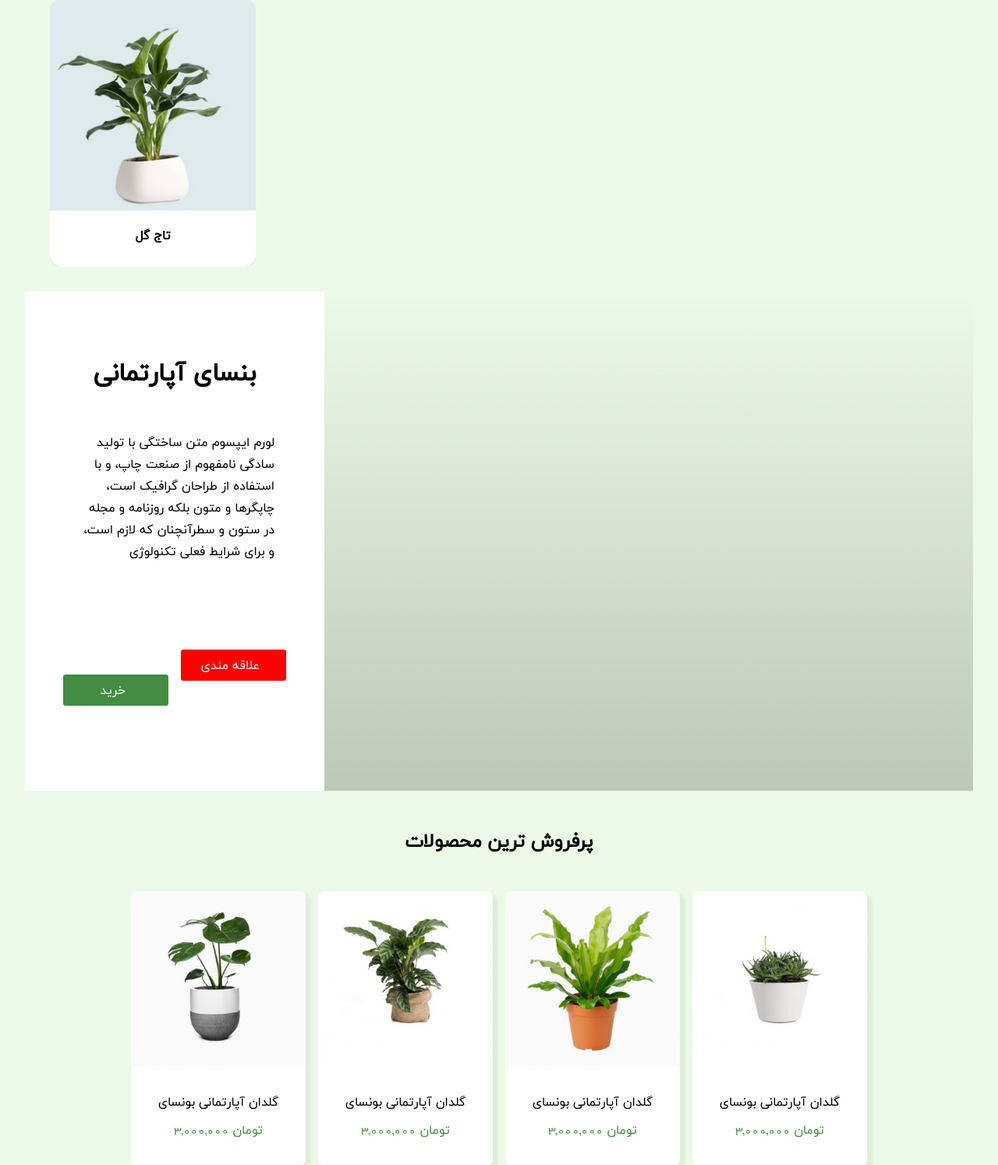
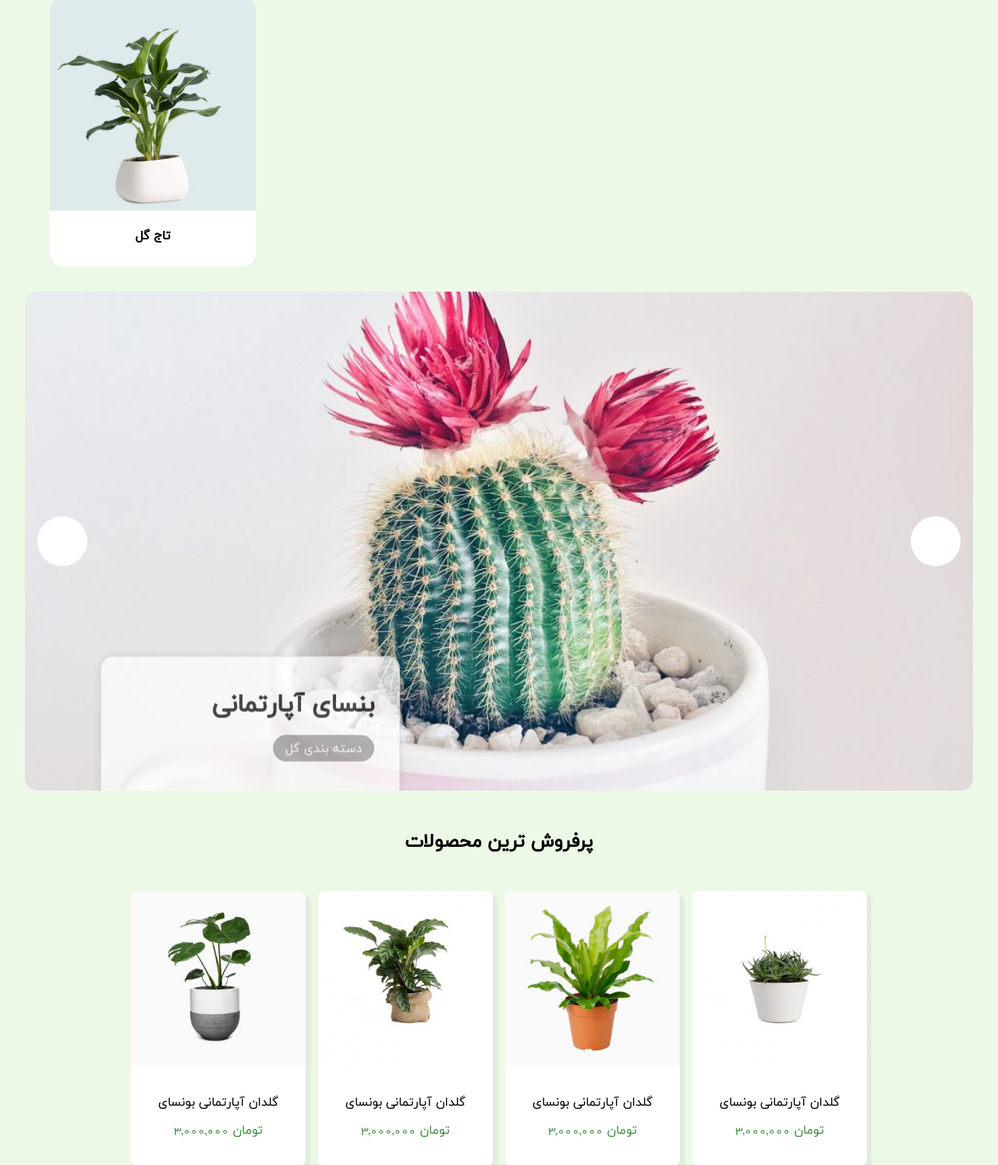
Before and after one commit to mahdikamaly/Ghol-Foroshi, a PHP site: page /html/main-page.html in a window 1280 px wide. Shown: the part 1678-3172 px from the top of the page at 78% size. Run offline with PHP 8.4, Linux system fonts and the light colour scheme; some libraries are stand-ins or nearby versions.

Commit message:
Main Page Slider Added

```diff
--- a/css/index.css
+++ b/css/index.css
@@ -417,64 +417,142 @@ body iconify-icon {
   flex-direction: column;
   overflow: hidden;
 }
-.wrapper .todays-product .parallax-window {
+.wrapper .todays-product .slick-slider {
+  position: relative !important;
+}
+.wrapper .todays-product .slick-arrow {
+  font-size: 3em;
+  width: 4rem;
+  height: 4rem;
+  z-index: 1;
+  position: absolute;
+  cursor: pointer;
+}
+.wrapper .todays-product .slick-arrow:first-child {
+  display: flex;
+  align-items: center;
+  justify-content: center;
+  left: 1rem;
+  background-color: white;
+  border-radius: 50%;
+}
+.wrapper .todays-product .slick-arrow:last-child {
+  display: flex;
+  align-items: center;
+  justify-content: center;
+  right: 1rem;
+  background-color: white;
+  border-radius: 50%;
+}
+.wrapper .todays-product .slide {
+  position: relative;
+}
+.wrapper .todays-product .slide:hover .slide-body {
+  transform: translateY(0);
+  opacity: 1;
+}
+.wrapper .todays-product .slide-header img {
+  width: 100%;
   height: 40rem;
-  background: linear-gradient(180deg, transparent 0%, rgba(0, 0, 0, 0.2) 100%);
-}
-.wrapper .todays-product .title {
+  border-radius: 1rem;
+  -o-object-fit: cover;
+     object-fit: cover;
+}
+.wrapper .todays-product .slide-body {
   position: absolute;
   width: 24rem;
-  top: 0;
+  bottom: 0;
+  left: 8%;
+  display: flex;
+  align-items: flex-end;
+  justify-content: start;
+  flex-direction: column;
+  gap: 1rem;
+  opacity: 1;
+  background-color: rgba(0, 0, 0, 0.1);
+  border-radius: 1rem 1rem 0 0;
+  border: rgba(0, 0, 0, 0.1) 0.1rem solid;
+  box-shadow: 0 0 0.5rem 0.1rem rgba(0, 0, 0, 0.1);
+  border-bottom: none;
+  -webkit-backdrop-filter: blur(1);
+          backdrop-filter: blur(1);
+  color: white;
+  padding: 2em;
   background-color: rgb(255, 255, 255);
-  display: flex;
-  align-items: center;
-  justify-content: center;
-  flex-direction: column;
-  padding: 2em;
-  transform: translateY(100%);
-  -webkit-animation: slidesAnimation 1s forwards;
-          animation: slidesAnimation 1s forwards;
-  gap: 1rem;
-  opacity: 0;
-  height: 100%;
-}
-.wrapper .todays-product .title .title-header {
+  color: black;
+  transition: all 0.7s ease;
+  transform: translateY(60%);
+  opacity: 0.7;
+}
+.wrapper .todays-product .slide-body .category {
+  align-self: flex-end;
+}
+.wrapper .todays-product .slide-body .category a {
+  color: white;
+  background-color: rgba(0, 0, 0, 0.4);
+  padding: 0.2em 1em;
+  border-radius: 100rem;
+  color: white;
+}
+.wrapper .todays-product .slide-body .header {
   font-size: 2rem;
   font-weight: bold;
 }
-.wrapper .todays-product .title .title-body {
-  padding: 2em;
+.wrapper .todays-product .slide-body .body {
+  display: flex;
+  flex-direction: column;
+  align-items: flex-end;
   text-align: right;
-}
-.wrapper .todays-product .title .title-buttons {
-  display: flex;
-  justify-content: center;
-  align-items: center;
-  padding: 2em;
-  gap: 1rem;
-}
-.wrapper .todays-product .title .title-buttons a {
+  margin-top: 2rem;
+  margin: 0 -2em;
+  padding: 2em;
+  max-height: 10rem;
+  overflow: auto;
+}
+.wrapper .todays-product .slide-body .body .category {
+  background-color: #ffffff;
+  width: -webkit-max-content;
+  width: -moz-max-content;
+  width: max-content;
+}
+.wrapper .todays-product .slide-body .buttons {
+  display: flex;
+  justify-content: center;
+  align-items: center;
+  gap: 1rem;
+  width: 100%;
+  margin-top: 2rem;
+}
+.wrapper .todays-product .slide-body .buttons a {
   display: flex;
   flex-direction: row;
   align-items: center;
   justify-content: center;
   min-width: 15ch;
   gap: 0.5rem;
-}
-.wrapper .todays-product .title .title-buttons .shopping-cart {
-  background-color: #428d42;
+  margin: 0;
+  transition: all 0.5s ease;
+  border-radius: 0.3rem !important;
+}
+.wrapper .todays-product .slide-body .buttons .shopping-cart {
+  border: 0.1rem white solid;
   color: white;
   padding: 0.4em 1em;
   border-radius: 0.2rem;
 }
-.wrapper .todays-product .title .title-buttons .add-to-favoriote {
-  background-color: red;
+.wrapper .todays-product .slide-body .buttons .shopping-cart:hover {
+  background-color: #6bb06b;
+  color: white;
+}
+.wrapper .todays-product .slide-body .buttons .add-to-favoriote {
+  border: 0.1rem white solid;
   color: white;
   padding: 0.4em 1em;
   border-radius: 0.2rem;
 }
-.wrapper .todays-product .slide {
-  position: relative;
+.wrapper .todays-product .slide-body .buttons .add-to-favoriote:hover {
+  background-color: #c82333;
+  color: white;
 }
 .wrapper .top-sales {
   background-color: #edf9e7;
@@ -568,7 +646,8 @@ body iconify-icon {
 .wrapper .slick-prev {
   content: "12";
 }
-.wrapper .recent-products, .wrapper .category-posts {
+.wrapper .recent-products,
+.wrapper .category-posts {
   margin-top: 3rem;
   padding: 2em;
   background-color: white;
@@ -577,32 +656,38 @@ body iconify-icon {
   flex-direction: column;
   gap: 1rem;
 }
-.wrapper .recent-products .recent-products-header, .wrapper .category-posts .recent-products-header {
+.wrapper .recent-products .recent-products-header,
+.wrapper .category-posts .recent-products-header {
   text-align: center;
   font-size: 1.5rem;
   padding: 1em 1em;
   font-weight: bold;
 }
-.wrapper .recent-products .recent-products-body, .wrapper .category-posts .recent-products-body {
+.wrapper .recent-products .recent-products-body,
+.wrapper .category-posts .recent-products-body {
   width: 100%;
   padding-bottom: 2em;
 }
-.wrapper .recent-products .recent-products-body .card, .wrapper .category-posts .recent-products-body .card {
+.wrapper .recent-products .recent-products-body .card,
+.wrapper .category-posts .recent-products-body .card {
   border-radius: 0.5rem;
   margin: 0.5rem;
   transition: all ease 0.5s;
   border-radius: 0.5rem;
   overflow: hidden;
 }
-.wrapper .recent-products .recent-products-body .card .card-header, .wrapper .category-posts .recent-products-body .card .card-header {
+.wrapper .recent-products .recent-products-body .card .card-header,
+.wrapper .category-posts .recent-products-body .card .card-header {
   overflow: hidden;
 }
-.wrapper .recent-products .recent-products-body .card .card-header img, .wrapper .category-posts .recent-products-body .card .card-header img {
+.wrapper .recent-products .recent-products-body .card .card-header img,
+.wrapper .category-posts .recent-products-body .card .card-header img {
   width: 100%;
   border-radius: 0.5rem;
   transition: all 0.5s ease;
 }
-.wrapper .recent-products .recent-products-body .card .card-body, .wrapper .category-posts .recent-products-body .card .card-body {
+.wrapper .recent-products .recent-products-body .card .card-body,
+.wrapper .category-posts .recent-products-body .card .card-body {
   background-color: rgba(0, 0, 0, 0.02);
   padding: 0.4em;
   display: flex;
@@ -614,14 +699,16 @@ body iconify-icon {
   border-radius: 0 0 1rem 1rem;
   transition: all 0.5s ease;
 }
-.wrapper .recent-products .recent-products-body .card .card-body .name, .wrapper .category-posts .recent-products-body .card .card-body .name {
+.wrapper .recent-products .recent-products-body .card .card-body .name,
+.wrapper .category-posts .recent-products-body .card .card-body .name {
   text-align: center;
   font-size: 1rem;
   background-color: rgb(255, 255, 255);
   border-radius: 0 0 2rem 2rem;
   padding: 0.4em 0;
 }
-.wrapper .recent-products .recent-products-body .card .card-body .price, .wrapper .category-posts .recent-products-body .card .card-body .price {
+.wrapper .recent-products .recent-products-body .card .card-body .price,
+.wrapper .category-posts .recent-products-body .card .card-body .price {
   color: black;
   padding: 0.3em;
   font-weight: bold;
@@ -630,14 +717,16 @@ body iconify-icon {
   align-items: center;
   justify-content: center;
 }
-.wrapper .recent-products .recent-products-body .card .card-body .price span, .wrapper .category-posts .recent-products-body .card .card-body .price span {
+.wrapper .recent-products .recent-products-body .card .card-body .price span,
+.wrapper .category-posts .recent-products-body .card .card-body .price span {
   font-family: "BYekan";
   font-size: 1.4rem;
   color: black;
   padding: 0.2em 1em;
   border-radius: 0.3rem;
 }
-.wrapper .recent-products .recent-products-body .card .card-buttons, .wrapper .category-posts .recent-products-body .card .card-buttons {
+.wrapper .recent-products .recent-products-body .card .card-buttons,
+.wrapper .category-posts .recent-products-body .card .card-buttons {
   display: flex;
   flex-direction: row;
   justify-content: center;
@@ -651,7 +740,8 @@ body iconify-icon {
   overflow: hidden;
   background-color: transparent;
 }
-.wrapper .recent-products .recent-products-body .card .card-buttons a, .wrapper .category-posts .recent-products-body .card .card-buttons a {
+.wrapper .recent-products .recent-products-body .card .card-buttons a,
+.wrapper .category-posts .recent-products-body .card .card-buttons a {
   gap: 0.5rem;
   padding: 0.2em 0.5em;
   border-radius: 0.3rem;
@@ -667,33 +757,41 @@ body iconify-icon {
   height: max-content;
   margin-top: 0;
 }
-.wrapper .recent-products .recent-products-body .card .card-buttons a:first-child, .wrapper .category-posts .recent-products-body .card .card-buttons a:first-child {
+.wrapper .recent-products .recent-products-body .card .card-buttons a:first-child,
+.wrapper .category-posts .recent-products-body .card .card-buttons a:first-child {
   background-color: #6bb06b;
   color: white;
 }
-.wrapper .recent-products .recent-products-body .card .card-buttons a:last-child, .wrapper .category-posts .recent-products-body .card .card-buttons a:last-child {
+.wrapper .recent-products .recent-products-body .card .card-buttons a:last-child,
+.wrapper .category-posts .recent-products-body .card .card-buttons a:last-child {
   border: 0.1rem solid red;
   color: red;
   opacity: 0.2;
 }
-.wrapper .recent-products .recent-products-body .card:hover, .wrapper .category-posts .recent-products-body .card:hover {
-  background-color: white;
-}
-.wrapper .recent-products .recent-products-body .card:hover img, .wrapper .category-posts .recent-products-body .card:hover img {
+.wrapper .recent-products .recent-products-body .card:hover,
+.wrapper .category-posts .recent-products-body .card:hover {
+  background-color: white;
+}
+.wrapper .recent-products .recent-products-body .card:hover img,
+.wrapper .category-posts .recent-products-body .card:hover img {
   transform: scale(1.05);
 }
-.wrapper .recent-products .recent-products-body .card:hover .card-buttons, .wrapper .category-posts .recent-products-body .card:hover .card-buttons {
+.wrapper .recent-products .recent-products-body .card:hover .card-buttons,
+.wrapper .category-posts .recent-products-body .card:hover .card-buttons {
   transform: translateY(0%);
   height: 6rem;
   max-height: 9999rem;
 }
-.wrapper .recent-products .recent-products-body .card:hover .card-body, .wrapper .category-posts .recent-products-body .card:hover .card-body {
+.wrapper .recent-products .recent-products-body .card:hover .card-body,
+.wrapper .category-posts .recent-products-body .card:hover .card-body {
   background-color: #6bb06b;
 }
-.wrapper .recent-products .recent-products-body .card:hover .card-body .price, .wrapper .category-posts .recent-products-body .card:hover .card-body .price {
-  color: white;
-}
-.wrapper .recent-products .recent-products-body .card:hover .card-body .price *, .wrapper .category-posts .recent-products-body .card:hover .card-body .price * {
+.wrapper .recent-products .recent-products-body .card:hover .card-body .price,
+.wrapper .category-posts .recent-products-body .card:hover .card-body .price {
+  color: white;
+}
+.wrapper .recent-products .recent-products-body .card:hover .card-body .price *,
+.wrapper .category-posts .recent-products-body .card:hover .card-body .price * {
   color: white;
 }
 .wrapper .product-detail {
@@ -1765,20 +1863,20 @@ body iconify-icon {
 
 @-webkit-keyframes slidesAnimation {
   from {
-    transform: translateY(100%);
+    transform: translateX(-100%);
   }
   to {
-    transform: translateY(0%);
+    transform: translateX(0%);
     opacity: 1;
   }
 }
 
 @keyframes slidesAnimation {
   from {
-    transform: translateY(100%);
+    transform: translateX(-100%);
   }
   to {
-    transform: translateY(0%);
+    transform: translateX(0%);
     opacity: 1;
   }
 }/*# sourceMappingURL=index.css.map */
--- a/css/index.scss
+++ b/css/index.scss
@@ -449,39 +449,117 @@ body {
         display: flex;
         flex-direction: column;
         overflow: hidden;
-        .parallax-window {
-            height: 40rem;
-            background: linear-gradient(180deg, transparent 0%, rgba(0, 0, 0, 0.2) 100%);
-        }
-        .title {
+
+        .slick-slider {
+            position: relative !important;
+        }
+        .slick-arrow {
+            font-size: 3em;
+            width: 4rem;
+            height: 4rem;
+            z-index: 1;
+            position: absolute;
+
+            cursor: pointer;
+            &:first-child {
+                display: flex;
+                align-items: center;
+                justify-content: center;
+                left: 1rem;
+                background-color: white;
+                border-radius: 50%;
+            }
+            &:last-child {
+                display: flex;
+                align-items: center;
+                justify-content: center;
+                right: 1rem;
+                background-color: white;
+                border-radius: 50%;
+
+            }
+        }
+
+        .slide {
+            position: relative;
+            &:hover {
+                .slide-body {
+                    transform: translateY(0);
+                    opacity: 1;
+                }
+            }
+        }
+        .slide-header {
+            img {
+                width: 100%;
+                height: 40rem;
+                border-radius: 1rem;
+                object-fit: cover;
+            }
+        }
+
+        .slide-body {
             position: absolute;
             width: 24rem;
-            top: 0;
-            background-color: rgb(255, 255, 255, 1);
+            bottom: 0;
+            left: 8%;
             display: flex;
-            align-items: center;
-            justify-content: center;
+            align-items: flex-end;
+            justify-content: start;
             flex-direction: column;
+            gap: 1rem;
+            opacity: 1;
+            background-color: rgba(0, 0, 0, 0.1);
+            border-radius: 1rem 1rem 0 0;
+            border: rgba(0, 0, 0, 0.1) 0.1rem solid;
+            box-shadow: 0 0 0.5rem 0.1rem rgba(0, 0, 0, 0.1);
+            border-bottom: none;
+            backdrop-filter: blur(1);
+            color: white;
             padding: 2em;
-            transform: translateY(100%);
-            animation: slidesAnimation 1s forwards;
-            gap: 1rem;
-            opacity: 0;
-            height: 100%;
-            .title-header {
+            background-color: rgba(255, 255, 255, 1);
+            color: black;
+            transition: all 0.7s ease;
+            transform: translateY(60%);
+            opacity: 0.7;
+
+            .category {
+                align-self: flex-end;
+                a {
+                    color: white;
+                    background-color: rgba(0, 0, 0, 0.4);
+                    padding: 0.2em 1em;
+                    border-radius: 100rem;
+                    color: white;
+                }
+            }
+            .header {
                 font-size: 2rem;
                 font-weight: bold;
             }
-            .title-body {
+            .body {
+                display: flex;
+                flex-direction: column;
+                align-items: flex-end;
+                text-align: right;
+                margin-top: 2rem;
+                margin: 0 -2em;
                 padding: 2em;
-                text-align: right;
-            }
-            .title-buttons {
+                max-height: 10rem;
+                overflow: auto;
+                .category {
+                    background-color: $color-2;
+                    width: max-content;
+                }
+            }
+            .buttons {
                 display: flex;
                 justify-content: center;
                 align-items: center;
-                padding: 2em;
                 gap: 1rem;
+                width: 100%;
+                margin-top: 2rem;
+
                 a {
                     display: flex;
                     flex-direction: row;
@@ -489,24 +567,31 @@ body {
                     justify-content: center;
                     min-width: 15ch;
                     gap: 0.5rem;
+                    margin: 0;
+                    transition: all 0.5s ease;
+                    border-radius: 0.3rem !important;
                 }
                 .shopping-cart {
-                    background-color: $color-3;
+                    border: 0.1rem white solid;
                     color: white;
                     padding: 0.4em 1em;
                     border-radius: 0.2rem;
+                    &:hover {
+                        background-color: $color-success;
+                        color: white;
+                    }
                 }
                 .add-to-favoriote {
-                    background-color: red;
+                    border: 0.1rem white solid;
                     color: white;
                     padding: 0.4em 1em;
                     border-radius: 0.2rem;
-                }
-            }
-        }
-
-        .slide {
-            position: relative;
+                    &:hover {
+                        background-color: $color-danger;
+                        color: white;
+                    }
+                }
+            }
         }
     }
 
@@ -606,7 +691,8 @@ body {
         content: "12";
     }
 
-    .recent-products,.category-posts {
+    .recent-products,
+    .category-posts {
         margin-top: 3rem;
         padding: 2em;
         background-color: white;
@@ -1330,7 +1416,6 @@ body {
         }
     }
 
-
     footer {
         display: flex;
         flex-direction: column;
@@ -1807,10 +1892,10 @@ body {
 
 @keyframes slidesAnimation {
     from {
-        transform: translateY(100%);
+        transform: translateX(-100%);
     }
     to {
-        transform: translateY(0%);
+        transform: translateX(0%);
         opacity: 1;
     }
 }
--- a/html/main-page.html
+++ b/html/main-page.html
@@ -188,33 +188,64 @@
                 </div>
             </div>
         </section>
+
         <div class="todays-product">
             <div class="slide">
-                <div class="parallax-window" data-parallax="scroll"
-                    data-image-src="/images/main-page/todays-product/1.jpg">
-                </div>
-                <div class="title">
-                    <div class="title-header">
+                <a href="#" class="slide-header">
+                    <img src="/images/main-page/todays-product/2.jpg" alt="">
+                </a>
+                <div class="slide-body">
+                    <div class="header">
                         بنسای آپارتمانی
                     </div>
-                    <div class="title-body">
+                    <div class="category">
+                        <a href="#"> دسته بندی گل </a>
+                    </div>
+                    <div class="body">
                         لورم ایپسوم متن ساختگی با تولید سادگی نامفهوم از صنعت چاپ، و با استفاده از طراحان گرافیک است،
                         چاپگرها و متون بلکه روزنامه و مجله در ستون و سطرآنچنان که لازم است، و برای شرایط فعلی تکنولوژی
                     </div>
-                    <div class="title-buttons">
-                        <a class="shopping-cart" href="#">
-                               خرید
+                    <div class="buttons">
+                        <a  class="shopping-cart success" href="#">
+                            خرید
                             <iconify-icon icon="bi:bag"></iconify-icon>
                         </a>
-                        <a class="add-to-favoriote" href="#">
-                              علاقه مندی
+                        <a  class="add-to-favoriote danger" href="#">
+                            علاقه مندی
                             <iconify-icon icon="el:heart-empty"></iconify-icon>
                         </a>
                     </div>
                 </div>
+            </div>
+            <div class="slide">
+                <a href="#" class="slide-header">
+                    <img src="/images/main-page/todays-product/1.jpg" alt="">
+                </a>
+                <div class="slide-body">
+                    <div class="header">
+                        بنسای آپارتمانی
+                    </div>
+                    <div class="category">
+                        <a href="#"> دسته بندی گل </a>
+                    </div>
+                    <div class="body">
+                        لورم ایپسوم متن ساختگی با تولید سادگی نامفهوم از صنعت چاپ، و با استفاده از طراحان گرافیک است،
+                    </div>
+                    <div class="buttons">
+                        <a  class="shopping-cart success" href="#">
+                            خرید
+                            <iconify-icon icon="bi:bag"></iconify-icon>
+                        </a>
+                        <a  class="add-to-favoriote danger" href="#">
+                            علاقه مندی
+                            <iconify-icon icon="el:heart-empty"></iconify-icon>
+                        </a>
+                    </div>
+                </div>
+            </div>
 
-            </div>
         </div>
+
         <div class="top-sales">
             <div class="top-sales-header">
                 پرفروش ترین محصولات
```
Also changed, not shown: js/main-page/main-page-slider.js (+11 -0 lines), 1 other file.
